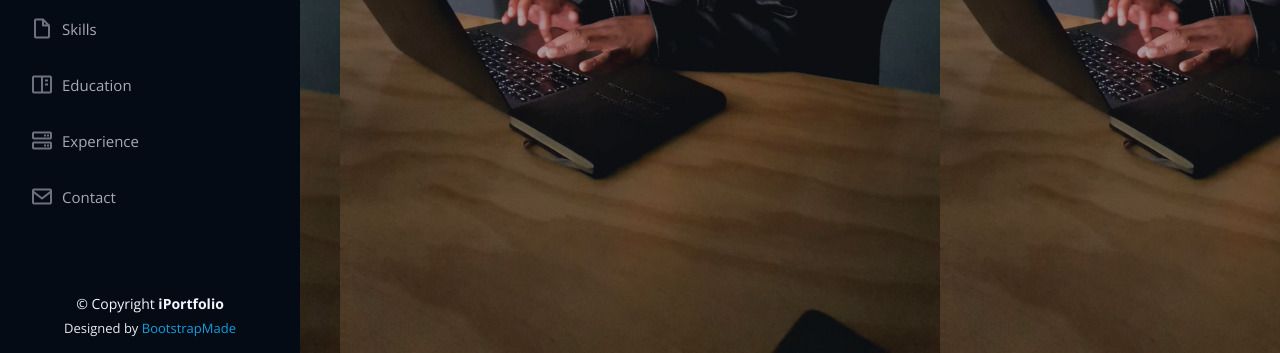
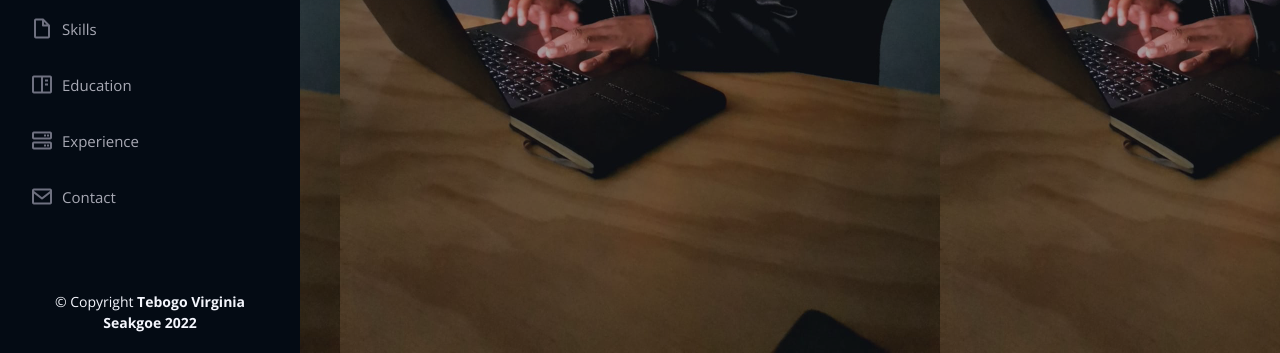
Before and after one commit to Lerato05/Tebogo.CV, a plain HTML site: page index.html in a window 1280 px wide. Shown: the part 447-800 px from the top of the page. Drawn offline with nearby package versions, Linux system fonts and the light colour scheme.

Commit message:
change a copyright of my name addedf

```diff
--- a/index.html
+++ b/index.html
@@ -339,14 +339,14 @@
   <footer id="footer">
     <div class="container">
       <div class="copyright">
-        &copy; Copyright <strong><span>iPortfolio</span></strong>
+        &copy; Copyright <strong><span>Tebogo Virginia Seakgoe 2022</span></strong>
       </div>
       <div class="credits">
         <!-- All the links in the footer should remain intact. -->
         <!-- You can delete the links only if you purchased the pro version. -->
         <!-- Licensing information: https://bootstrapmade.com/license/ -->
         <!-- Purchase the pro version with working PHP/AJAX contact form: https://bootstrapmade.com/iportfolio-bootstrap-portfolio-websites-template/ -->
-        Designed by <a href="https://bootstrapmade.com/">BootstrapMade</a>
+        <!-- Designed by <a href="https://bootstrapmade.com/">BootstrapMade</a> -->
       </div>
     </div>
   </footer><!-- End  Footer -->
```
